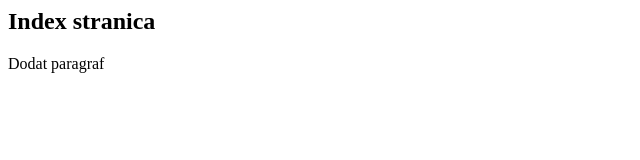
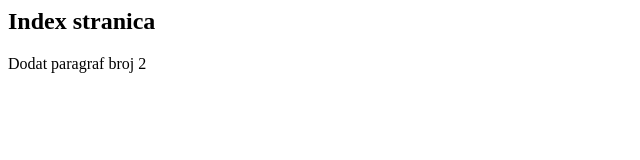
Before and after one commit to AnaTodorovi/git2022, a plain HTML site: page index.html in a window 1280 px wide. Shown: the full height of the page, 0-640 px from the left. Drawn offline with Linux system fonts and the light colour scheme.

```diff
--- a/index.html
+++ b/index.html
@@ -1,2 +1,2 @@
 <h2>Index stranica</h2>
-<p>Dodat paragraf</p>
+<p>Dodat paragraf broj 2</p>
```
